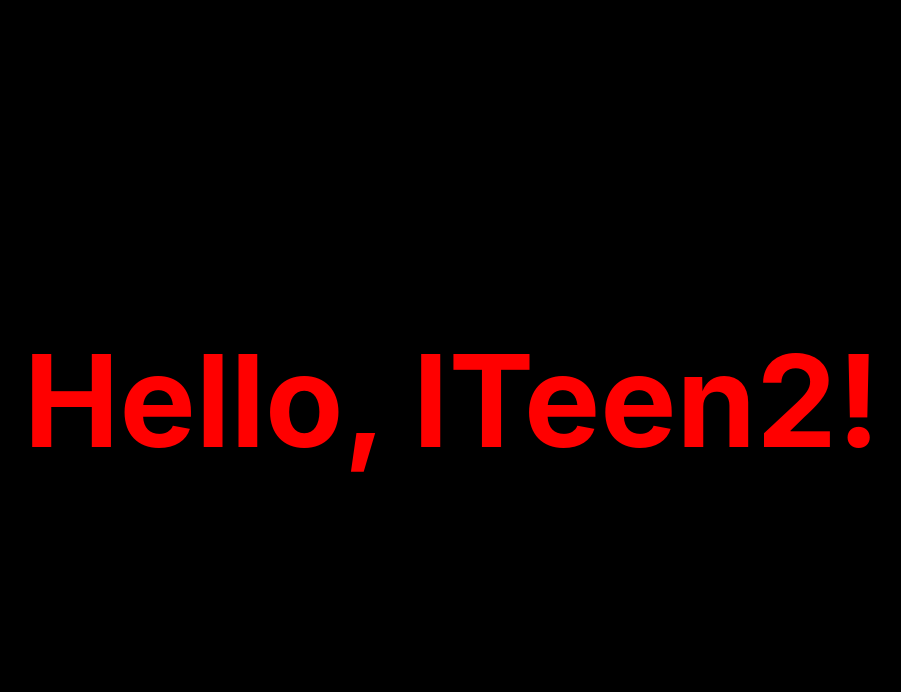
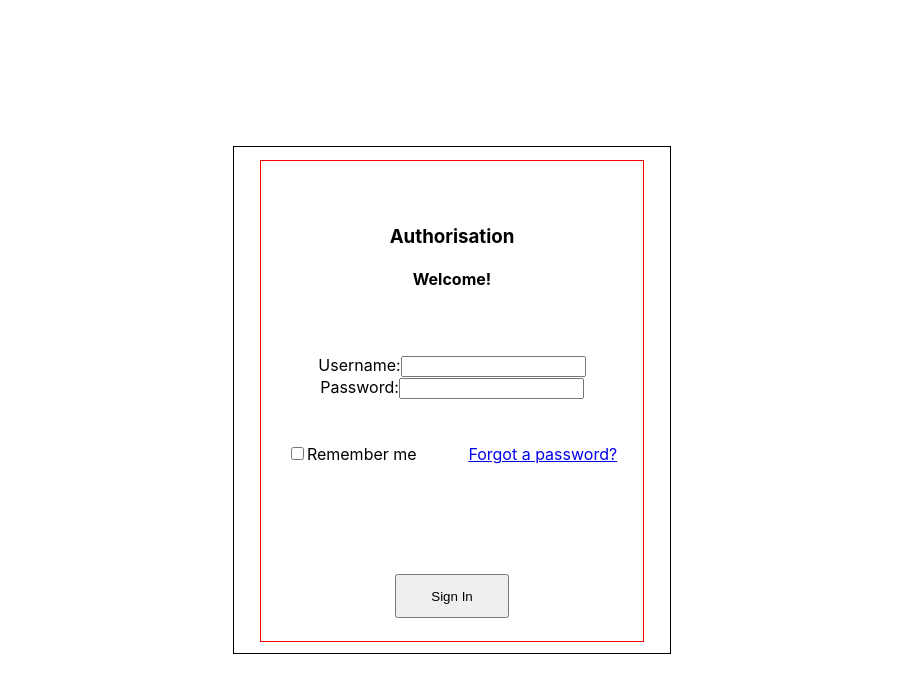
Before and after one commit to valeryyakishkin/test-react-app-eslint, a React (Create React App) app: page / in a window 1280 px wide. Shown: the top 692 px of the page, without its empty margins (188-1089 px from the left). Built offline with nearby package versions, Linux system fonts and the light colour scheme.

Commit message:
returned default components in  the project

```diff
--- a/src/App.css
+++ b/src/App.css
@@ -1,9 +1,33 @@
-body {
-  font-size: 4em;
-  background-color: #000000;
-  color: red;
-  height: 100vh;
+#root {
+  margin: 0 auto;
   display: flex;
   justify-content: center;
   align-items: center;
+  height: 100vh;
 }
+
+.form-fluid {
+  border: 1px solid black;
+  text-align: center;
+  padding: 1% 2%;
+  width: 30%;
+  height: 60%;
+}
+
+form {
+  height: 100%;
+  border: solid 1px red;
+  display: flex;
+  flex-direction: column;
+  justify-content: space-evenly;
+}
+
+.extra-field {
+  display: flex;
+  justify-content: space-around;
+}
+
+button {
+  width: 30%;
+  height: 200%;
+}
--- a/src/App.jsx
+++ b/src/App.jsx
@@ -1,7 +1,73 @@
+import { useState } from "react";
 import "./App.css";
+import TextInput from "./components/atoms/TextInput/TextInput";
 
 function App() {
-  return <h1>Hello, ITeen2!</h1>;
+  const [textName, changeTextName] = useState("");
+  const [textPassword, changeTextPassword] = useState("");
+
+  const handleChangeName = (event) => {
+    const val = event.target.value;
+    changeTextName(val);
+  };
+
+  const handleChangePassword = (event) => {
+    const val = event.target.value;
+    changeTextPassword(val);
+  };
+
+  const onSubmit = (evt) => {
+    evt.preventDefault();
+    const reg =
+      /([a-z0-9_-]+\.)*[A-Za-z0-9_-]+@[a-z0-9_-]+(\.[a-z0-9_-]+)*\.[a-z]{2,6}$/;
+    const el = document.getElementById("username");
+    if (!reg.test(el.value)) {
+      el.style.border = "solid 2px red";
+    } else {
+      el.style.border = "solid 2px green";
+    }
+  };
+
+  return (
+    <div className="form-fluid">
+      <form>
+        <div className="prescription">
+          <h3>Authorisation</h3>
+          <h4>Welcome!</h4>
+        </div>
+        <div className="inputs">
+          <TextInput
+            inputType="text"
+            label="Username:"
+            id="username"
+            value={textName}
+            handleChange={handleChangeName}
+          />
+          <br />
+          <TextInput
+            inputType="password"
+            label="Password:"
+            id="password"
+            value={textPassword}
+            handleChange={handleChangePassword}
+          />
+        </div>
+        <div className="extra-field">
+          <div>
+            <input type="checkbox" />
+            <span>Remember me</span>
+          </div>
+          <a href="/">Forgot a password?</a>
+        </div>
+        <br />
+        <div className="form-button">
+          <button type="submit" onClick={onSubmit}>
+            Sign In
+          </button>
+        </div>
+      </form>
+    </div>
+  );
 }
 
 export default App;
--- /dev/null
+++ b/src/components/atoms/TextInput/TextInput.jsx
@@ -0,0 +1,32 @@
+/* eslint-disable import/no-extraneous-dependencies */
+import PropTypes from "prop-types";
+
+/* eslint-disable import/no-extraneous-dependencies */
+export default function TextInput({
+  inputType,
+  label,
+  id,
+  value,
+  handleChange,
+}) {
+  return (
+    <label htmlFor={id}>
+      <span>{label}</span>
+      <input type={inputType} onChange={handleChange} value={value} id={id} />
+    </label>
+  );
+}
+
+TextInput.propTypes = {
+  inputType: PropTypes.string.isRequired,
+  label: PropTypes.string,
+  id: PropTypes.string,
+  value: PropTypes.string,
+  handleChange: PropTypes.func.isRequired,
+};
+
+TextInput.defaultProps = {
+  label: "",
+  id: "",
+  value: "",
+};
```
